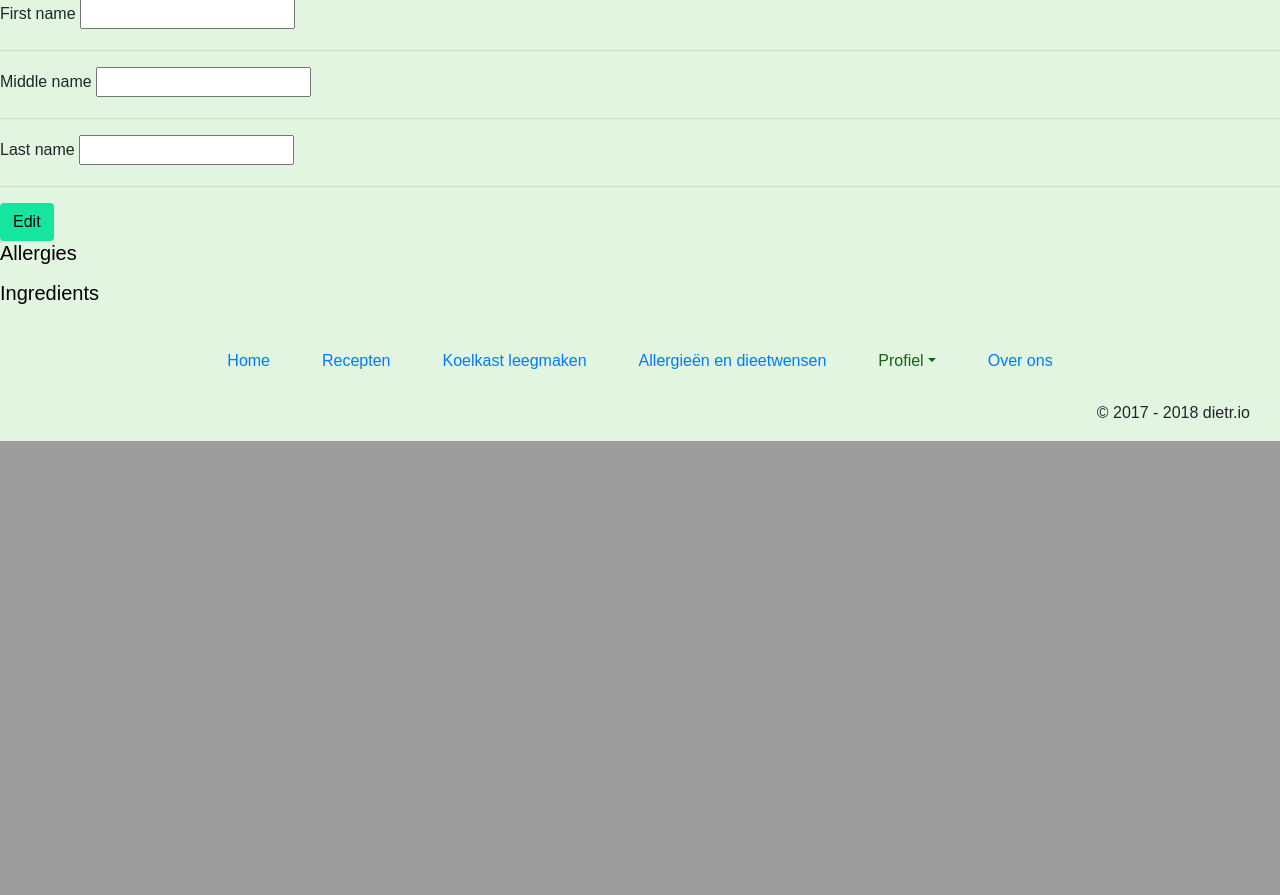
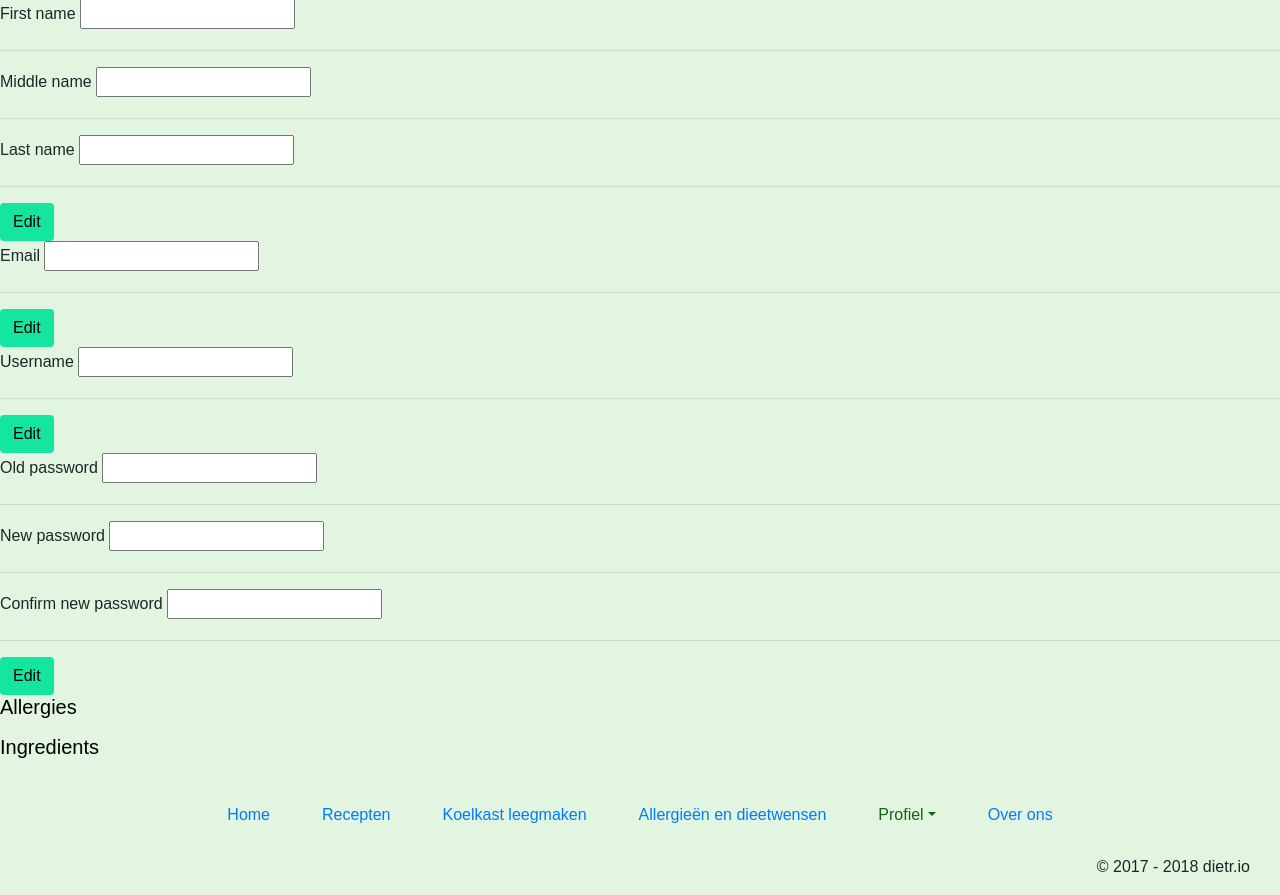
Before and after one commit to essoplerck/dietr, a Python web app: template dietr/templates/profile/edit.html in a window 1280 px wide. Shown: the part 745-1640 px from the top of the page. Before the commit the page ends 1186 px from the top, so only its background shows below. Run offline with Jinja, Linux system fonts and the light colour scheme; the template is opened without the code that fills it, so the values that code supplies are empty; some libraries are stand-ins or nearby versions.

Commit message:
Update profile view

```diff
--- a/dietr/templates/profile/edit.html
+++ b/dietr/templates/profile/edit.html
@@ -6,7 +6,7 @@
 
 {% block content %}
   <section>
-    <form action="/profile/edit" method="post">
+    <form action="/profile/edit/name" method="post">
       <label>First name</label>
       <input name="first-name" required type="text" value="{{ user.first_name }}">
       <hr>
@@ -21,6 +21,38 @@
 
       <label>Last name</label>
       <input name="last-name" required type="text" value="{{ user.last_name }}">
+      <hr>
+
+      <button class="btn btn-primary" type="submit">Edit</button>
+    </form>
+
+    <form action="/profile/edit/email" method="post">
+      <label>Email</label>
+      <input name="email" required type="email" value="{{ user.email }}">
+      <hr>
+
+      <button class="btn btn-primary" type="submit">Edit</button>
+    </form>
+
+    <form action="/profile/edit/username" method="post">
+      <label>Username</label>
+      <input name="username" required type="text" value="{{ user.username }}">
+      <hr>
+
+      <button class="btn btn-primary" type="submit">Edit</button>
+    </form>
+
+    <form action="/profile/edit/password" method="post">
+      <label>Old password</label>
+      <input name="password-current" required type="password">
+      <hr>
+
+      <label>New password</label>
+      <input name="passwordt" required type="password">
+      <hr>
+
+      <label>Confirm new password</label>
+      <input name="password-verify" required type="password">
       <hr>
 
       <button class="btn btn-primary" type="submit">Edit</button>
```
Also changed, not shown: dietr/views/profile.py (+5 -2 lines).
